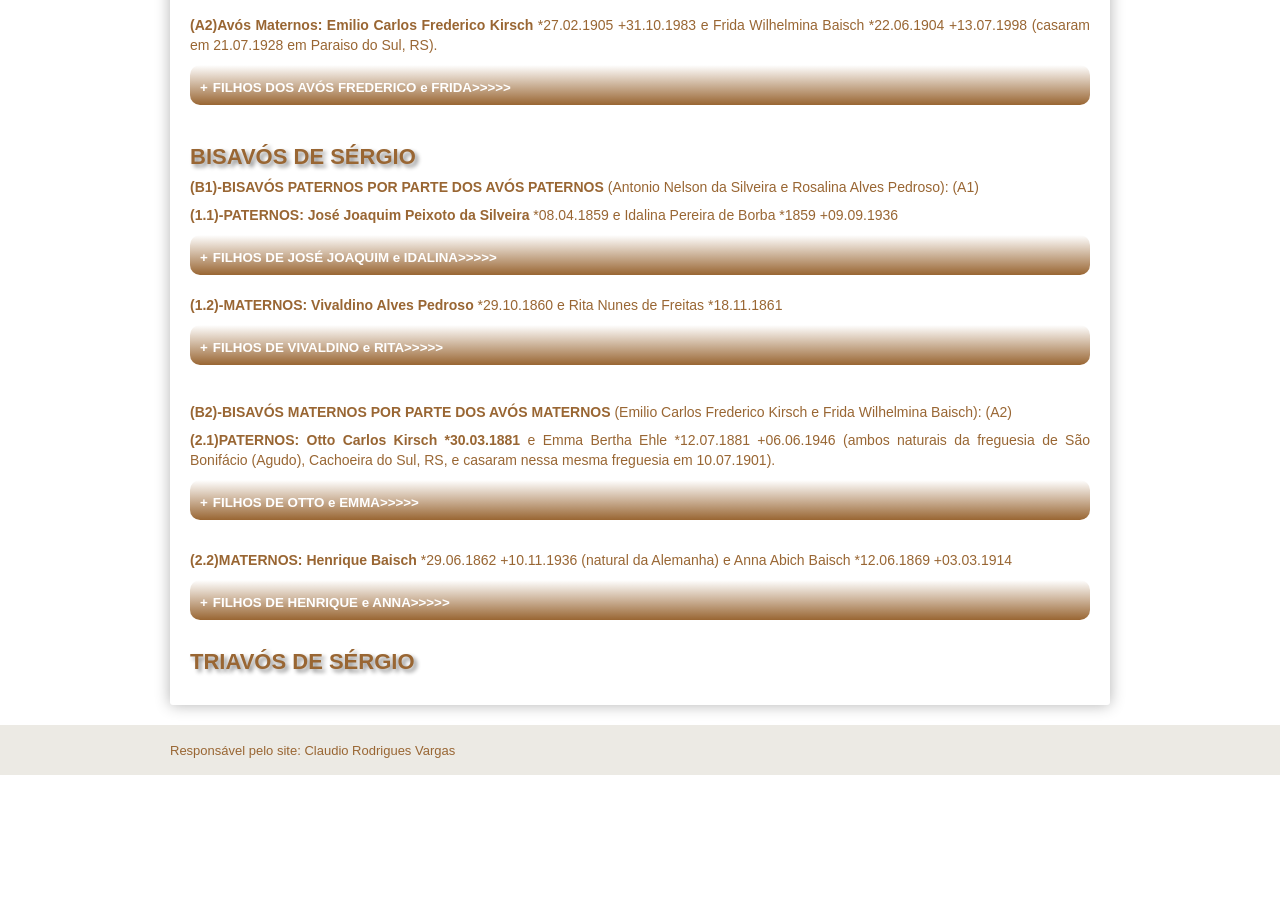
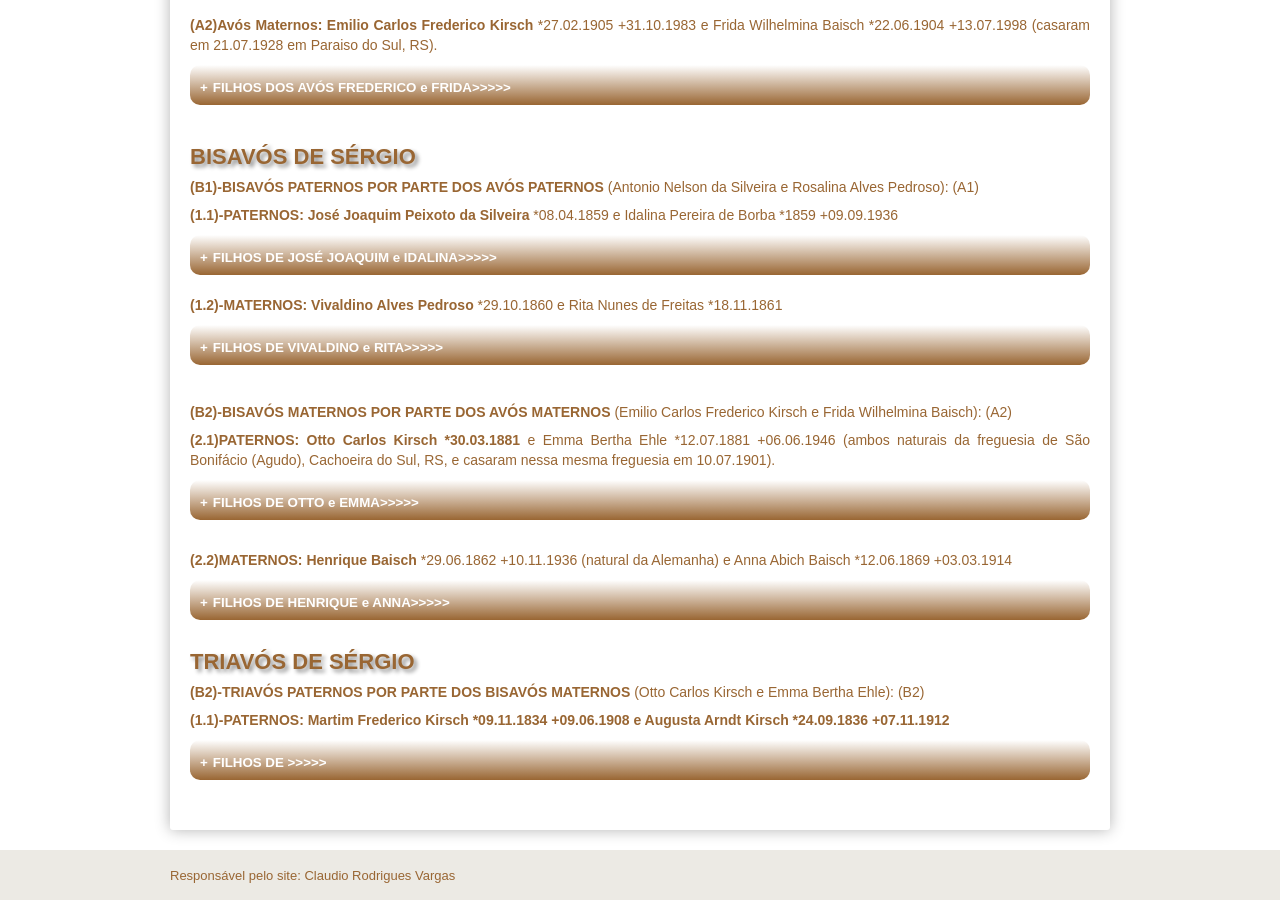
Before and after one commit to claudiovargas1955/claudiovargas1955.github.io, a Jekyll site: the page built from _pages/genealogia-de-sergio-luis-kirsch-da-silveira.html, in a window 1280 px wide and 900 px high, scrolled down 753 px. Built offline with Jekyll 4.4.1, drawn with Linux system fonts in a browser that asks for light colours; some web fonts are replaced; before the commit the page ends 1528 px from its top, so only the background shows below that.

Commit message:
Update genealogia-de-sergio-luis-kirsch-da-silveira.html

```diff
--- a/_pages/genealogia-de-sergio-luis-kirsch-da-silveira.html
+++ b/_pages/genealogia-de-sergio-luis-kirsch-da-silveira.html
@@ -247,4 +247,11 @@
 
 <p><h4>TRIAVÓS DE SÉRGIO</h4>
 
-</p>
+<p><b><h5>(B2)-TRIAVÓS PATERNOS POR PARTE DOS BISAVÓS MATERNOS</b> (Otto Carlos Kirsch e Emma Bertha Ehle): (B2)</h5>
+<p><b>(1.1)-PATERNOS: Martim Frederico Kirsch *09.11.1834 +09.06.1908 e Augusta Arndt Kirsch *24.09.1836 +07.11.1912
+<details><summary><b>FILHOS DE >>>>></b></summary><br>
+</details><br>
+
+
+
+  </p>
```
